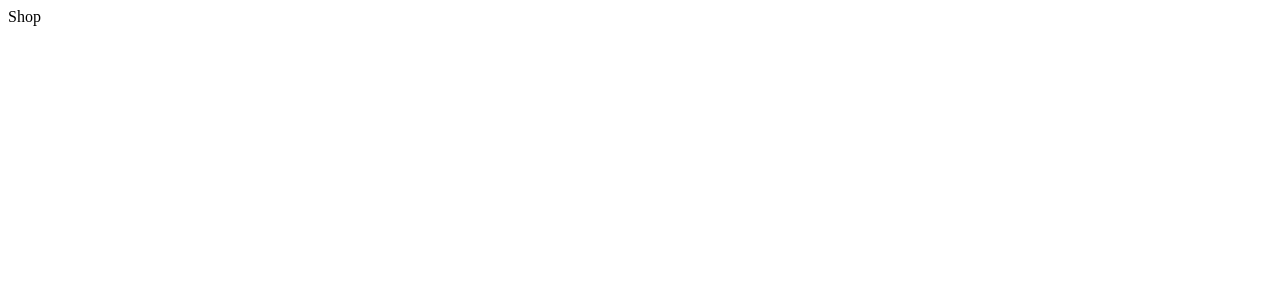
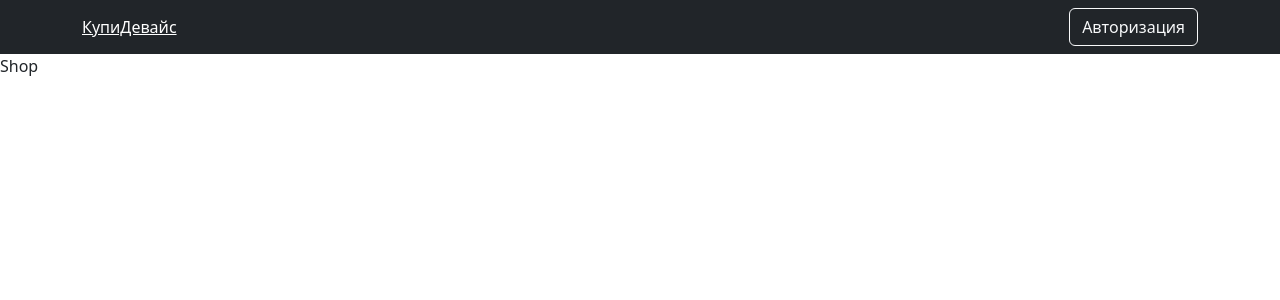
Before and after one commit to Kunduz-rahat/ecommerce-pern, a React (Create React App) app in the folder client/: page / in a window 1280 px wide. Shown: the top 300 px of the page. Built offline with nearby package versions, Linux system fonts and the light colour scheme.

Commit message:
add navbar

```diff
--- a/client/public/index.html
+++ b/client/public/index.html
@@ -12,6 +12,12 @@
     <link rel="apple-touch-icon" href="%PUBLIC_URL%/logo192.png" />
 
     <link rel="manifest" href="%PUBLIC_URL%/manifest.json" />
+    <link
+  rel="stylesheet"
+  href="https://cdn.jsdelivr.net/npm/bootstrap@5.2.0-beta1/dist/css/bootstrap.min.css"
+  integrity="sha384-0evHe/X+R7YkIZDRvuzKMRqM+OrBnVFBL6DOitfPri4tjfHxaWutUpFmBp4vmVor"
+  crossorigin="anonymous"
+/>
 
     <title>Online-shop</title>
   </head>
--- a/client/src/App.js
+++ b/client/src/App.js
@@ -1,11 +1,14 @@
 
 import { BrowserRouter } from "react-router-dom";
 import AppRouter from "./components/AppRouter";
+import NavBar from "./components/NavBar";
+
 
 
 function App() {
   return (
     <BrowserRouter>
+    <NavBar/>
      <AppRouter/>
     </BrowserRouter>
   );
--- a/client/src/components/AppRouter.js
+++ b/client/src/components/AppRouter.js
@@ -1,5 +1,5 @@
 import React, { useContext } from 'react';
-import {Routes, Route, Navigate} from 'react-router-dom';
+import {Routes, Route} from 'react-router-dom';
 import { authRoutes, publicRoutes } from '../routes';
 import Shop from '../pages/Shop';
 import {Context} from '../index'
--- /dev/null
+++ b/client/src/components/NavBar.js
@@ -0,0 +1,34 @@
+import React, { useContext } from 'react'
+import { Context } from '..';
+import Nav from 'react-bootstrap/Nav';
+import Navbar from 'react-bootstrap/Navbar';
+import { NavLink } from 'react-router-dom';
+import { SHOP_ROUTE } from '../utils/const';
+import {Button, Container} from 'react-bootstrap';
+import {observer} from 'mobx-react-lite'
+
+
+const NavBar= observer(() =>{
+	const {user} = useContext(Context)
+  return (
+	<Navbar bg="dark" variant="dark">
+	<Container>
+	<NavLink style={{color:'white'}} to={SHOP_ROUTE}>КупиДевайс</NavLink>
+	  {user.isAuth?
+		<Nav className="ms-auto"  style={{color:'white'}}>
+		 <Button variant={'outline-light'}>Админ панель</Button>
+		 <Button variant={'outline-light'} className="ms-3">Войти</Button>
+	  </Nav>
+	  : <Nav className="ms-auto"  style={{color:'white'}}>
+
+		 <Button variant={'outline-light'} onClick={()=>user.setIsAuth(true)}>Авторизация</Button>
+	  </Nav>
+	  }
+
+	</Container>
+
+
+ </Navbar>
+  )
+})
+export default  NavBar;
--- a/client/src/pages/Auth.js
+++ b/client/src/pages/Auth.js
@@ -1,7 +1,7 @@
 import React from 'react'
-
+import {Container} from 'react-bootstrap'
 export default function Auth() {
   return (
-	 <div>Auth</div>
+	 <Container>Auth</Container>
   )
 }
```
